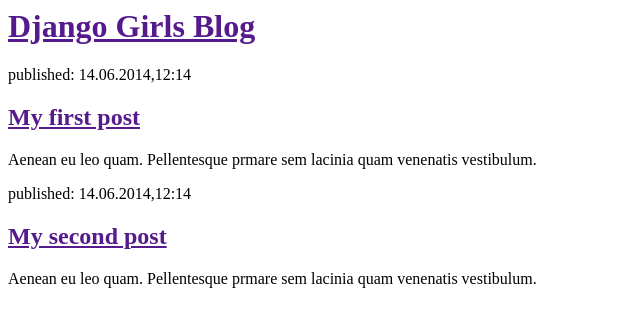
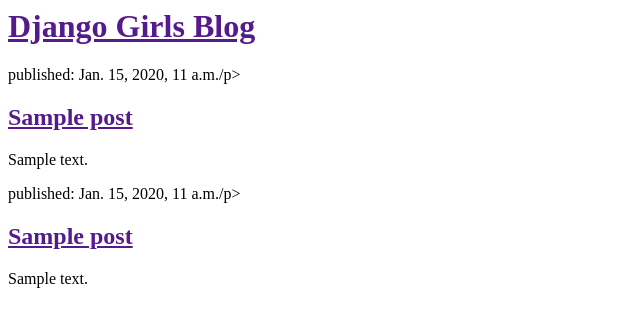
Before and after one commit to anabel94/my-first-blog, a Django app: template blog/templates/blog/post_list.html in a window 1280 px wide. Shown: the top 327 px of the page, without its empty margins (0-640 px from the left). Run offline with Django 3.2, Linux system fonts and the light colour scheme; the template is opened without the code that fills it: values that come from a table or form of the project are taken from there, others are empty; tables that the repository leaves empty hold one stand-in row (values such as "Sample post").

Commit message:
Hola mundo

```diff
--- a/blog/templates/blog/post_list.html
+++ b/blog/templates/blog/post_list.html
@@ -8,16 +8,20 @@
             <h1><a href="">Django Girls Blog</a></h1>
         </div>
 
+        {% for post in posts %}
         <div>
-            <p>published: 14.06.2014,12:14</p>
-            <h2><a href="">My first post</a></h2>
-            <p>Aenean eu leo quam. Pellentesque prmare sem lacinia quam venenatis vestibulum.</p>
+            <p>published: {{ post.published_date }}/p>
+            <h2><a href="">{{ post.title }}</a></h2>
+            <p>{{post.text|linebreaks }}</p>
         </div>
+        {% endfor %}
 
+        {% for post in posts %}
         <div>
-            <p>published: 14.06.2014,12:14</p>
-            <h2><a href="">My second post</a></h2>
-            <p>Aenean eu leo quam. Pellentesque prmare sem lacinia quam venenatis vestibulum.</p>
+            <p>published: {{ post.published_date }}/p>
+            <h2><a href="">{{ post.title }}</a></h2>
+            <p>{{post.text|linebreaks }}</p>
         </div>
+        {% endfor %}
     </body>
 </html>
--- a/blog/views.py
+++ b/blog/views.py
@@ -1,6 +1,9 @@
 from django.shortcuts import render
+from .models import Post
+from django.utils import timezone
 
 # Create your views here.
 
 def post_list(request):
-    return render(request, 'blog/post_list.html', {})
+    posts = Post.objects.filter(published_date__lte = timezone.now()).order_by('published_date')
+    return render(request, 'blog/post_list.html', {'posts': posts})
```
